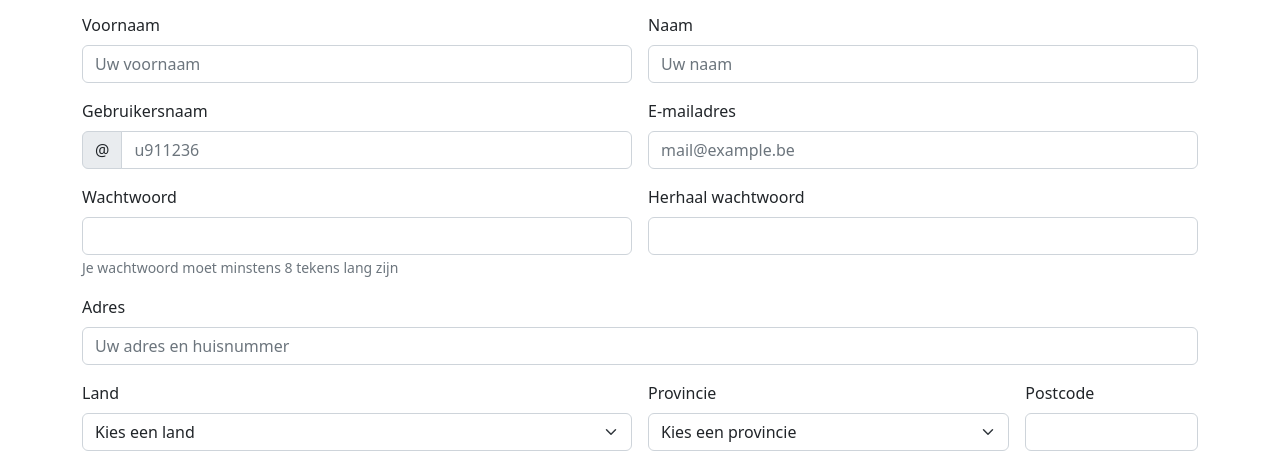
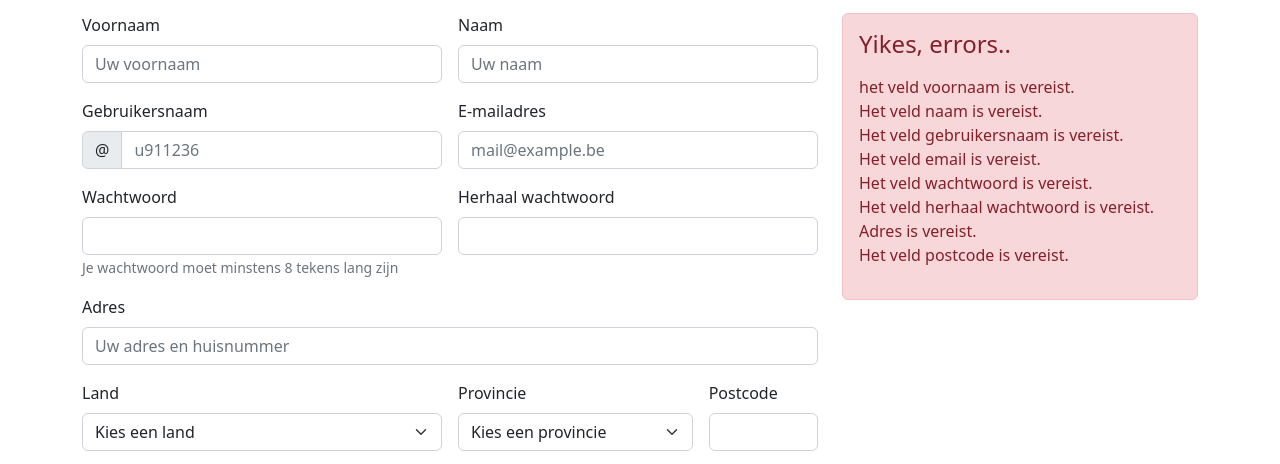
Before and after one commit to JonasVbe/intweb_IO_Javascript, a plain HTML site: page index.html in a window 1280 px wide. Both pictures are taken after a click on the button "Wave your magic wand". Shown: the part 83-547 px from the top of the page. Drawn offline with Linux system fonts and the light colour scheme.

Commit message:
kollomen aanpassen na klikken op knop.

```diff
--- a/index.html
+++ b/index.html
@@ -17,7 +17,7 @@
       </p>
       <div class="row">
         <!-- form -->
-        <div class="col">
+        <div id="kolom1">
           <form class="row g-3">
             <div class="col-sm-6">
               <label for="invoervoornaam" class="form-label">Voornaam</label>
@@ -193,19 +193,19 @@
           </button>
         </div>
         <!-- errors -->
-        <div class="mes" id="messages">
+        <div id="kolom2">
           <div class="alert alert-danger" role="alert">
             <h4>Yikes, errors..</h4>
             <p></p>
           </div>
-          <div class="alert alert-success d-none" role="alert">
+          <!-- <div class="alert alert-success d-none" role="alert">
             <h4>Goed gedaan!</h4>
             <p>Aww yeah, je werd geregistreed.</p>
           </div>
           <div class="alert alert-primary d-none" role="alert">
             <h4>Betalingswijze</h4>
             <p>Je betalingswijze is</p>
-          </div>
+          </div> -->
         </div>
       </div>
     </div>
@@ -230,7 +230,8 @@
       const divError = document.querySelector(".alert-danger");
       const divBetaling = document.querySelector(".alert-primary");
 
-      const divMessage = document.querySelector("#messages").innerHTML;
+      const divForms = document.querySelector("#kolom1");
+      const divMessage = document.querySelector("#kolom2");
 
       let errorArray = new Array();
       //declaratie arrow functie
@@ -247,13 +248,13 @@
         checkEmptyField(provincie, "Provincie is vereist.");
         checkEmptyField(postcode, "Het veld postcode is vereist.");
 
-        console.log(errorArray)
 
 
         //controleer of array met errors gevuld is
         if (errorArray.length > 0) {
-          //divMessage.classList.add("col-4")
-          //divMessage.appendChild()
+          divForms.className = 'col-8'
+          divMessage.className = 'col-4'
+          // gevonden op https://stackoverflow.com/questions/45571801/classname-is-not-a-function classlist.add() zou niet werken op ie9 en lager
           let paragraaf = document.createElement("p")
           paragraaf.id = "errors"
           divError.appendChild(paragraaf);
```
